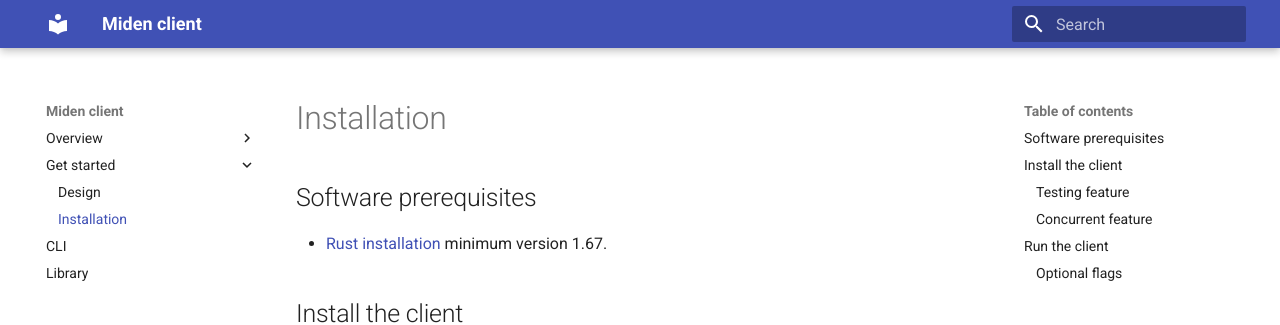
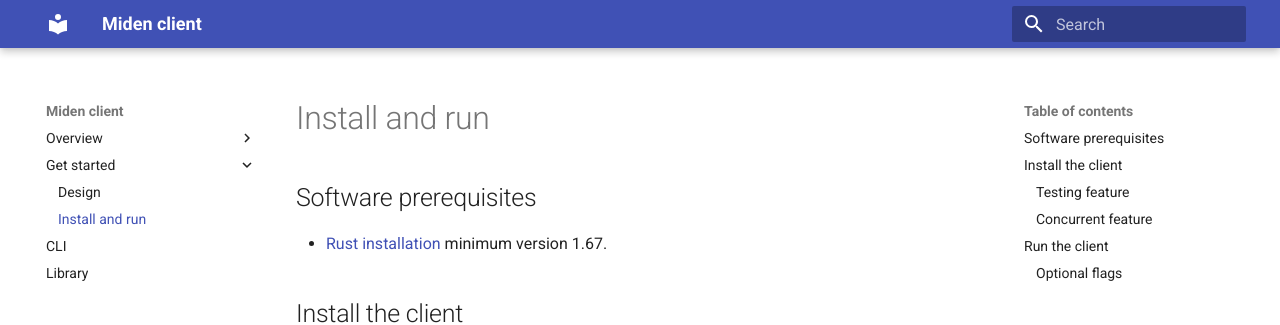
Before and after one commit to 0xPolygonMiden/miden-client, an MkDocs documentation site: the page built from docs/installation.md, in a window 1280 px wide and 900 px high. Shown: the top 325 px of the window. Built offline with MkDocs 1.6.1 and Material for MkDocs 9.7.7, drawn with Linux system fonts in a browser that asks for light colours.

Commit message:
clarify naming

```diff
--- a/mkdocs.yml
+++ b/mkdocs.yml
@@ -27,7 +27,7 @@
       - Features: features.md
   - Get started:
       - Design: design.md
-      - Installation: installation.md
+      - Install and run: installation.md
   - CLI: 'cli.md'
   - Library: 'library.md'
 
```
